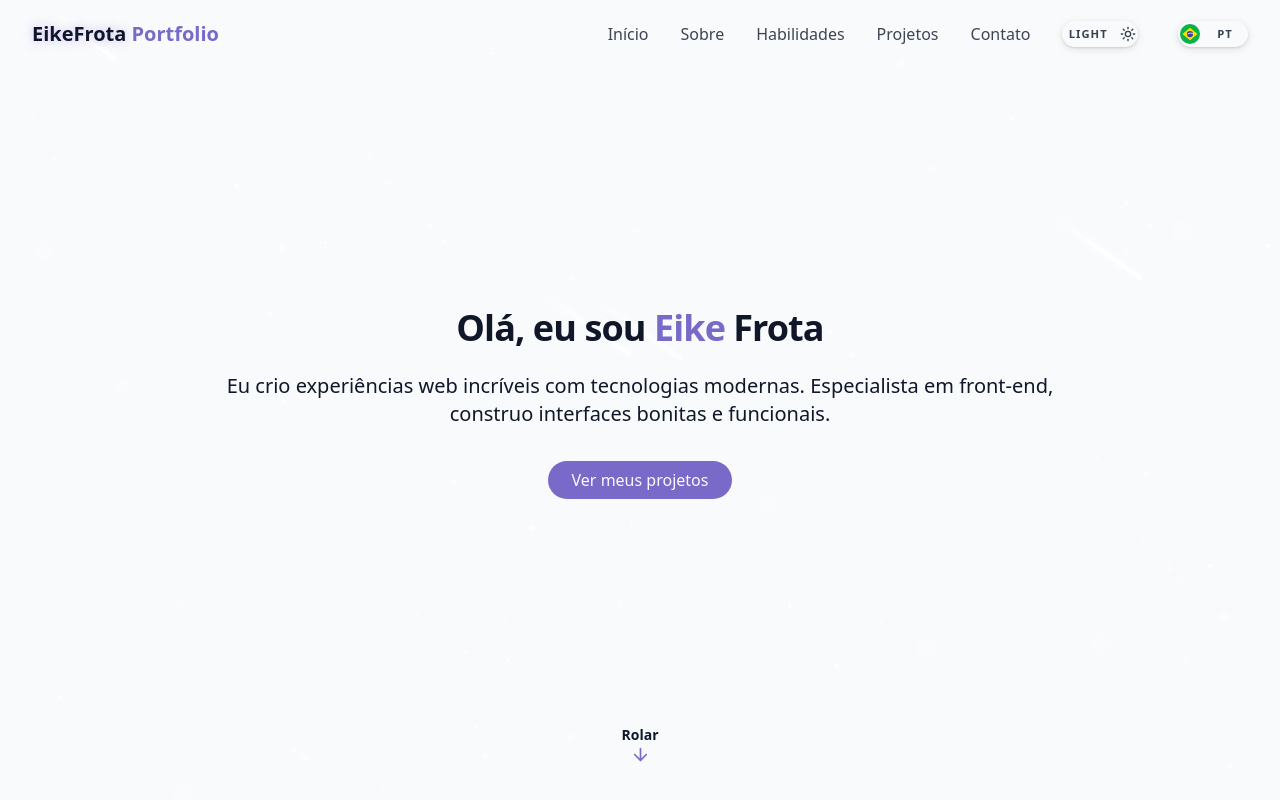
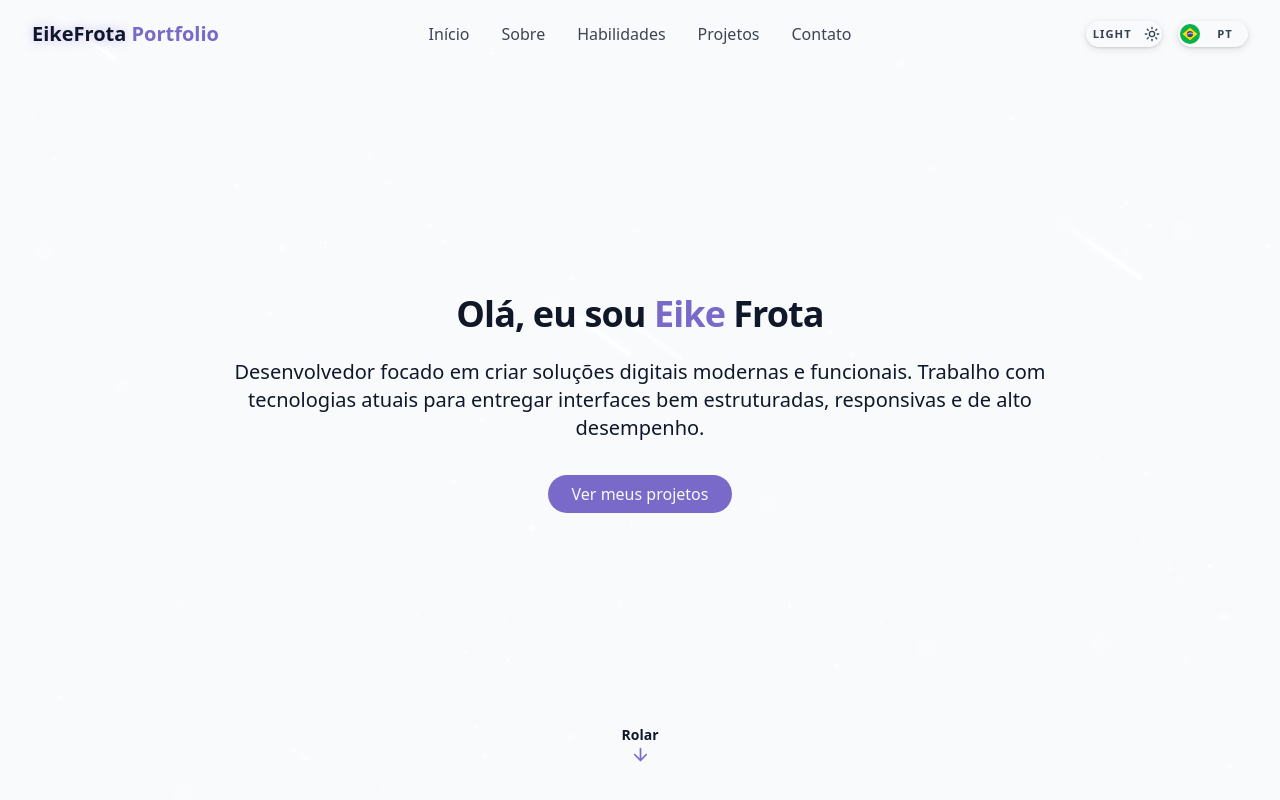
Before and after one commit to eikefrota/portfolio, a React (Vite) app: page / in a window 1280 px wide. Shown: the top 800 px of the page. Built offline with nearby package versions, Linux system fonts and the light colour scheme.

Commit message:
Menu no meio

```diff
--- a/src/components/Navbar.jsx
+++ b/src/components/Navbar.jsx
@@ -43,16 +43,16 @@ export const Navbar = () => {
             isScrolled ? "py-3 bg-background/80 backdrop-blur-md shadow-xs" : "py-5")}>
 
             <div className="container flex items-center justify-between">
-
                 {/* Logo e link para o topo */}
-                <a className="text-xl font-bold text-primary flex items-center" href="#hero">
-                    <span className="relative z-10">
-                        <span className="text-glow text-foreground">EikeFrota</span> Portfolio
-                    </span>
-                </a>
-
-                {/* Navegação desktop */}
-                <div className="hidden md:flex space-x-8 items-center">
+                <div className="flex-1 flex items-center justify-start">
+                    <a className="text-xl font-bold text-primary flex items-center" href="#hero">
+                        <span className="relative z-10">
+                            <span className="text-glow text-foreground">EikeFrota</span> Portfolio
+                        </span>
+                    </a>
+                </div>
+                {/* Menu centralizado */}
+                <div className="hidden md:flex flex-1 justify-center items-center space-x-8">
                     {navItems.map((item, key) => (
                         <a
                             key={key}
@@ -61,10 +61,12 @@ export const Navbar = () => {
                             {translations[language][item.key]}
                         </a>
                     ))}
+                </div>
+                {/* Botões à direita */}
+                <div className="hidden md:flex flex-1 justify-end items-center space-x-2">
                     <ThemeToggle />
                     <LanguageToggle />
                 </div>
-
                 {/* Botão do menu mobile */}
                 <button
                     onClick={() => setIsMenuOpen((prev) => !prev)}
@@ -73,7 +75,6 @@ export const Navbar = () => {
                 >
                     {isMenuOpen ? <X size={24} /> : <Menu size={24} />} {" "}
                 </button>
-
                 {/* Menu mobile sobreposto */}
                 <div className={cn(
                     "fixed inset-0 bg-background/95 backdrop-blur-md z-40 flex flex-col items-center justify-center",
@@ -82,7 +83,6 @@ export const Navbar = () => {
                         ? "opacity-100 pointer-events-auto"
                         : "opacity-0 pointer-events-none"
                 )}>
-
                     <div className="flex flex-col space-y-8 text-xl items-center">
                         {navItems.map((item, key) => (
                             <a
@@ -96,7 +96,6 @@ export const Navbar = () => {
                         <LanguageToggle />
                     </div>
                 </div>
-
             </div>
         </nav>
     );
```
Also changed, not shown: src/lib/translations.js.
